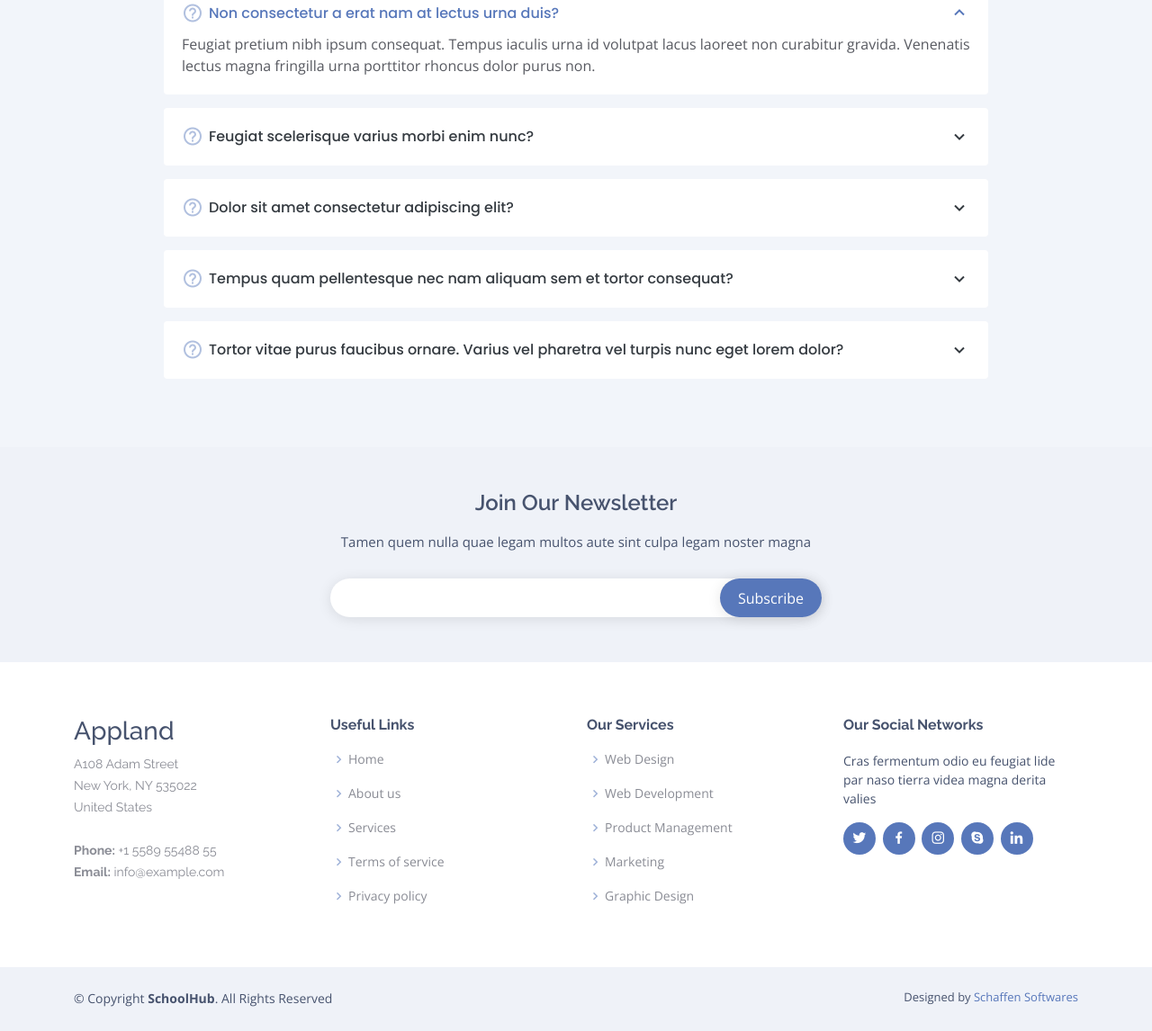
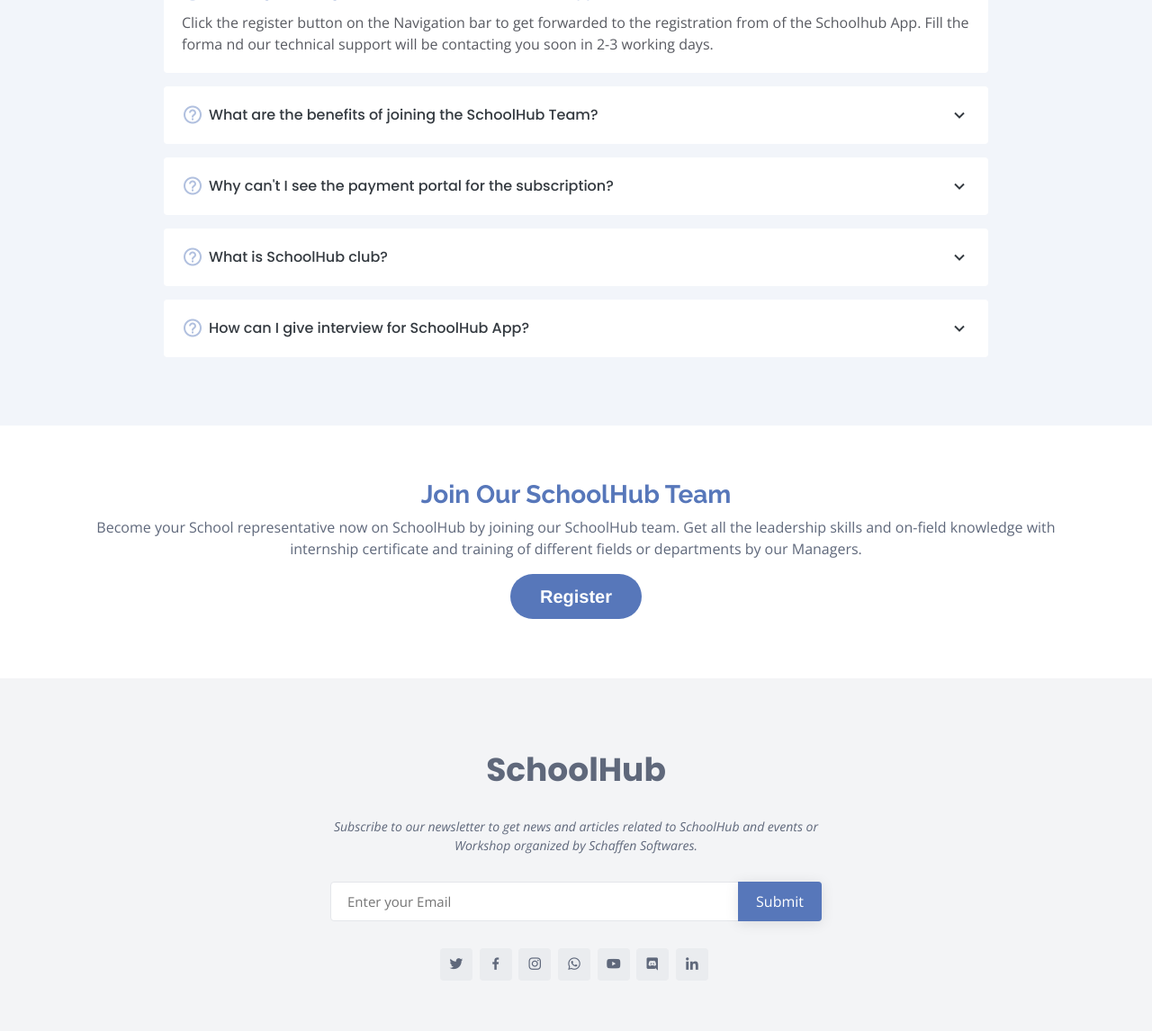
Before and after one commit to DhiranshSaxena/SchoolHub-Website, a plain HTML site: page index.html in a window 1280 px wide. Shown: the part 4763-5909 px from the top of the page at 90% size. Drawn offline with nearby package versions, Linux system fonts and the light colour scheme; a script that the page names is missing.

Commit message:
16-05-2021 (5:30 AM)

```diff
--- a/assets/css/style.css
+++ b/assets/css/style.css
@@ -1050,53 +1050,104 @@ section {
 }
 
 /*--------------------------------------------------------------
+# Cta
+--------------------------------------------------------------*/
+.cta {
+  background: #fff;
+  background-size: cover;
+  padding: 60px 0;
+}
+
+.cta h3 {
+  color: #5777ba;
+  font-size: 28px;
+  font-weight: 700;
+}
+
+.cta p {
+  color: #5f687b;
+}
+
+.cta .cta-btn {
+  font-family: "Raleway", sans-serif;
+  text-transform: uppercase;
+  font-weight: 500;
+  font-size: 16px;
+  letter-spacing: 1px;
+  display: inline-block;
+  padding: 8px 28px;
+  border-radius: 4px;
+  transition: 0.5s;
+  margin-top: 10px;
+  border: 2px solid #fff;
+  color: #fff;
+}
+
+.cta .cta-btn:hover {
+  background: #fff;
+  border-color: #fff;
+}
+
+/*--------------------------------------------------------------
 # Footer
 --------------------------------------------------------------*/
 #footer {
-  background: #fff;
-  padding: 0 0 30px 0;
-  color: #47536e;
+  background-color: #f3f4f6;
+  color: #5f687b;
   font-size: 14px;
-  background: #eff2f8;
+  position: relative;
 }
 
-#footer .footer-newsletter {
-  padding: 50px 0;
-  background: #eff2f8;
+#footer .footer-top {
+  position: relative;
+  z-index: 2;
+  text-align: center;
+  padding: 80px 0;
+}
+
+#footer .footer-top h3 {
+  font-size: 36px;
+  font-weight: 700;
+  color: #5f687b;
+  position: relative;
+  font-family: "Poppins", sans-serif;
+  padding-bottom: 0;
+  margin-bottom: 0;
+}
+
+#footer .footer-top p {
+  font-size: 15;
+  font-style: italic;
+  margin: 30px 0 0 0;
+  padding: 0;
+}
+
+#footer .footer-top .footer-newsletter {
   text-align: center;
   font-size: 15px;
+  margin-top: 30px;
 }
 
-#footer .footer-newsletter h4 {
-  font-size: 24px;
-  margin: 0 0 20px 0;
-  padding: 0;
-  line-height: 1;
-  font-weight: 600;
-  color: #47536e;
-}
-
-#footer .footer-newsletter form {
-  margin-top: 30px;
+#footer .footer-top .footer-newsletter form {
   background: #fff;
   padding: 6px 10px;
   position: relative;
-  border-radius: 50px;
-  box-shadow: 0px 2px 15px rgba(0, 0, 0, 0.1);
+  border-radius: 4px;
   text-align: left;
+  border: 1px solid #e4e6ea;
 }
 
-#footer .footer-newsletter form input[type="email"] {
+#footer .footer-top .footer-newsletter form input[type="email"] {
   border: 0;
   padding: 4px 8px;
   width: calc(100% - 100px);
 }
 
-#footer .footer-newsletter form input[type="submit"] {
+#footer .footer-top .footer-newsletter form input[type="submit"] {
   position: absolute;
-  top: 0;
-  right: 0;
-  bottom: 0;
+  top: -1px;
+  right: -1px;
+  bottom: -1px;
   border: 0;
   background: none;
   font-size: 16px;
@@ -1104,96 +1155,27 @@ section {
   background: #5777ba;
   color: #fff;
   transition: 0.3s;
-  border-radius: 50px;
+  border-radius: 0 4px 4px 0;
   box-shadow: 0px 2px 15px rgba(0, 0, 0, 0.1);
 }
 
-#footer .footer-newsletter form input[type="submit"]:hover {
-  background: #415f9d;
+#footer .footer-top .footer-newsletter form input[type="submit"]:hover {
+  background: #206bfb;
 }
 
-#footer .footer-top {
-  padding: 60px 0 30px 0;
-  background: #fff;
-}
-
-#footer .footer-top .footer-contact {
-  margin-bottom: 30px;
-}
-
-#footer .footer-top .footer-contact h4 {
-  font-size: 22px;
-  margin: 0 0 30px 0;
-  padding: 2px 0 2px 0;
-  line-height: 1;
-  font-weight: 700;
-  color: #47536e;
-}
-
-#footer .footer-top .footer-contact p {
-  font-size: 14px;
-  line-height: 24px;
-  margin-bottom: 0;
-  font-family: "Raleway", sans-serif;
-  color: #8a8c95;
-}
-
-#footer .footer-top h4 {
-  font-size: 16px;
-  font-weight: bold;
-  color: #47536e;
-  position: relative;
-  padding-bottom: 12px;
-}
-
-#footer .footer-top .footer-links {
-  margin-bottom: 30px;
-}
-
-#footer .footer-top .footer-links ul {
-  list-style: none;
-  padding: 0;
-  margin: 0;
-}
-
-#footer .footer-top .footer-links ul i {
-  padding-right: 2px;
-  color: #9fb2d8;
-  font-size: 18px;
-  line-height: 1;
-}
-
-#footer .footer-top .footer-links ul li {
-  padding: 10px 0;
-  display: flex;
-  align-items: center;
-}
-
-#footer .footer-top .footer-links ul li:first-child {
-  padding-top: 0;
-}
-
-#footer .footer-top .footer-links ul a {
-  color: #8a8c95;
-  transition: 0.3s;
-  display: inline-block;
-  line-height: 1;
-}
-
-#footer .footer-top .footer-links ul a:hover {
-  text-decoration: none;
-  color: #5777ba;
+#footer .footer-top .social-links {
+  margin-top: 30px;
 }
 
 #footer .footer-top .social-links a {
   font-size: 18px;
   display: inline-block;
-  background: #5777ba;
-  color: #fff;
+  background: #eaecef;
+  color: #5f687b;
   line-height: 1;
   padding: 8px 0;
   margin-right: 4px;
-  border-radius: 50%;
+  border-radius: 4px;
   text-align: center;
   width: 36px;
   height: 36px;
@@ -1201,28 +1183,32 @@ section {
 }
 
 #footer .footer-top .social-links a:hover {
-  background: #27282c;
+  background: #5777ba;
   color: #fff;
   text-decoration: none;
 }
 
+#footer .footer-bottom {
+  border-top: 1px solid #d9dce2;
+  z-index: 2;
+  position: relative;
+  padding-top: 40px;
+  padding-bottom: 40px;
+}
+
 #footer .copyright {
-  text-align: center;
   float: left;
-  color: #47536e;
 }
 
 #footer .credits {
   float: right;
-  text-align: center;
   font-size: 13px;
-  color: #47536e;
 }
 
-@media (max-width: 768px) {
+@media (max-width: 992px) {
   #footer .copyright, #footer .credits {
     float: none;
-    text-align: center;
-    padding: 5px 0;
+    -moz-text-align-last: center;
+    text-align-last: center;
   }
 }
--- a/index.html
+++ b/index.html
@@ -30,6 +30,45 @@
 </head>
 
 <body>
+
+  <!-- The core Firebase JS SDK is always required and must be listed first -->
+<script src="https://www.gstatic.com/firebasejs/8.6.1/firebase-app.js"></script>
+
+<!-- TODO: Add SDKs for Firebase products that you want to use
+     https://firebase.google.com/docs/web/setup#available-libraries -->
+<script src="https://www.gstatic.com/firebasejs/8.6.1/firebase-analytics.js"></script>
+
+<script>
+  // Your web app's Firebase configuration
+  // For Firebase JS SDK v7.20.0 and later, measurementId is optional
+  var firebaseConfig = {
+    apiKey: "AIzaSyBWqhFLmD2NMZiQwDEu75BizGEbC7TYJVU",
+    authDomain: "schoolhub-website.firebaseapp.com",
+    projectId: "schoolhub-website",
+    storageBucket: "schoolhub-website.appspot.com",
+    messagingSenderId: "336965220207",
+    appId: "1:336965220207:web:1556a5dfc6180d47e19a9a",
+    measurementId: "G-2PDXTZ43DF"
+  };
+  // Initialize Firebase
+  firebase.initializeApp(firebaseConfig);
+  firebase.analytics();
+
+  function writeData(){
+    firebase.database().ref("User").push({
+      email: document.getElementById("email").value,
+    });
+  }
+
+  var firebaseRef = firebase.database().ref('emails');
+
+  document.querySelector('#send').addEventListener('click', ()=>{
+    const email = document.getElementById('email').value;
+    firebaseRef.push(email);
+  });
+
+</script>
+
 
   <!-- ======= Header ======= -->
   <header id="header" class="fixed-top  header-transparent ">
@@ -66,7 +105,7 @@
             </ul>
           </li> -->
           <!-- <li><a class="nav-link scrollto" href="#contact">Contact</a></li> -->
-          <li><a class="getstarted scrollto" href="#features">Register</a></li>
+          <li><a class="getstarted scrollto" href="https://o9c0ze7b739.typeform.com/to/TG2gH5Z1">Register</a></li>
         </ul>
         <i class="bi bi-list mobile-nav-toggle"></i>
       </nav><!-- .navbar -->
@@ -83,7 +122,7 @@
           <div>
             <h1>A Buddy to Help You in Your Study</h1>
             <h2>Download the SchoolHub App now and get all the features to make your student life an easy go and let all your school problem and stress vanish away.</h2>
-            <a href="#" class="download-btn"><i class="bx bxl-play-store"></i> Google Play</a>
+            <a href="https://play.google.com/store/apps/details?id=com.schaffen.lpchub" class="download-btn"><i class="bx bxl-play-store"></i> Google Play</a>
             <a href="#" class="download-btn"><i class="bx bxl-apple"></i> App Store</a>
           </div>
         </div>
@@ -221,18 +260,15 @@
           <div class="col-md-8 pt-5 order-2 order-md-1" data-aos="fade-up">
             <h3>Get guidance from board toppers for your examination preparation.</h3>
             <p class="fst-italic">
-              Lorem ipsum dolor sit amet, consectetur adipiscing elit, sed do eiusmod tempor incididunt ut labore et dolore
-              magna aliqua.
+              We brought you the board toppers around India to your phones who will be helping you and guiding you in your studies and preparation by giving their tips and tricks which was used by them for giving excellence performance in their examinations.
             </p>
             <p>
-              Ullamco laboris nisi ut aliquip ex ea commodo consequat. Duis aute irure dolor in reprehenderit in voluptate
-              velit esse cillum dolore eu fugiat nulla pariatur. Excepteur sint occaecat cupidatat non proident, sunt in
-              culpa qui officia deserunt mollit anim id est laborum
+              Now forget about making your study plans or schedule and roaming around toppers to know their scret to score good marks. We bring all those tips and tricks to your on your phone.
             </p>
             <ul>
-              <li><i class="bi bi-check"></i> Et praesentium laboriosam architecto nam .</li>
-              <li><i class="bi bi-check"></i> Eius et voluptate. Enim earum tempore aliquid. Nobis et sunt consequatur. Aut repellat in numquam velit quo dignissimos et.</li>
-              <li><i class="bi bi-check"></i> Facilis ut et voluptatem aperiam. Autem soluta ad fugiat.</li>
+              <li><i class="bi bi-check"></i> Read successful stories of board toppers and achievers.</li>
+              <li><i class="bi bi-check"></i> Get to know about their tips, tricks and strategy for scoring good marks in board examination.</li>
+              <li><i class="bi bi-check"></i> Get access to private chatbox where you can clear all doubts with the toppers.</li>
             </ul>
           </div>
         </div>
@@ -425,46 +461,46 @@
         <div class="accordion-list">
           <ul>
             <li data-aos="fade-up">
-              <i class="bx bx-help-circle icon-help"></i> <a data-bs-toggle="collapse" class="collapse" data-bs-target="#accordion-list-1">Non consectetur a erat nam at lectus urna duis? <i class="bx bx-chevron-down icon-show"></i><i class="bx bx-chevron-up icon-close"></i></a>
+              <i class="bx bx-help-circle icon-help"></i> <a data-bs-toggle="collapse" class="collapse" data-bs-target="#accordion-list-1">How to get the login for Pre-Access of SchoolHub App? <i class="bx bx-chevron-down icon-show"></i><i class="bx bx-chevron-up icon-close"></i></a>
               <div id="accordion-list-1" class="collapse show" data-bs-parent=".accordion-list">
                 <p>
-                  Feugiat pretium nibh ipsum consequat. Tempus iaculis urna id volutpat lacus laoreet non curabitur gravida. Venenatis lectus magna fringilla urna porttitor rhoncus dolor purus non.
+                  Click the register button on the Navigation bar to get forwarded to the registration from of the Schoolhub App. Fill the forma nd our technical support will be contacting you soon in 2-3 working days.
                 </p>
               </div>
             </li>
 
             <li data-aos="fade-up" data-aos-delay="100">
-              <i class="bx bx-help-circle icon-help"></i> <a data-bs-toggle="collapse" data-bs-target="#accordion-list-2" class="collapsed">Feugiat scelerisque varius morbi enim nunc? <i class="bx bx-chevron-down icon-show"></i><i class="bx bx-chevron-up icon-close"></i></a>
+              <i class="bx bx-help-circle icon-help"></i> <a data-bs-toggle="collapse" data-bs-target="#accordion-list-2" class="collapsed">What are the benefits of joining the SchoolHub Team? <i class="bx bx-chevron-down icon-show"></i><i class="bx bx-chevron-up icon-close"></i></a>
               <div id="accordion-list-2" class="collapse" data-bs-parent=".accordion-list">
                 <p>
-                  Dolor sit amet consectetur adipiscing elit pellentesque habitant morbi. Id interdum velit laoreet id donec ultrices. Fringilla phasellus faucibus scelerisque eleifend donec pretium. Est pellentesque elit ullamcorper dignissim. Mauris ultrices eros in cursus turpis massa tincidunt dui.
+                  After joining the Schoolhub team we will be appointing you with a team which will be developing your group discussion skills, leadership skills, intership certificate and letter of recommendation.
                 </p>
               </div>
             </li>
 
             <li data-aos="fade-up" data-aos-delay="200">
-              <i class="bx bx-help-circle icon-help"></i> <a data-bs-toggle="collapse" data-bs-target="#accordion-list-3" class="collapsed">Dolor sit amet consectetur adipiscing elit? <i class="bx bx-chevron-down icon-show"></i><i class="bx bx-chevron-up icon-close"></i></a>
+              <i class="bx bx-help-circle icon-help"></i> <a data-bs-toggle="collapse" data-bs-target="#accordion-list-3" class="collapsed">Why can't I see the payment portal for the subscription? <i class="bx bx-chevron-down icon-show"></i><i class="bx bx-chevron-up icon-close"></i></a>
               <div id="accordion-list-3" class="collapse" data-bs-parent=".accordion-list">
                 <p>
-                  Eleifend mi in nulla posuere sollicitudin aliquam ultrices sagittis orci. Faucibus pulvinar elementum integer enim. Sem nulla pharetra diam sit amet nisl suscipit. Rutrum tellus pellentesque eu tincidunt. Lectus urna duis convallis convallis tellus. Urna molestie at elementum eu facilisis sed odio morbi quis
+                  The App is still in its Pre-Access Version, therefore, we are giving everyone free Senior Subscription for free if you register right now. You can see the register button for pre-access of the app in the navigation bar.
                 </p>
               </div>
             </li>
 
             <li data-aos="fade-up" data-aos-delay="300">
-              <i class="bx bx-help-circle icon-help"></i> <a data-bs-toggle="collapse" data-bs-target="#accordion-list-4" class="collapsed">Tempus quam pellentesque nec nam aliquam sem et tortor consequat? <i class="bx bx-chevron-down icon-show"></i><i class="bx bx-chevron-up icon-close"></i></a>
+              <i class="bx bx-help-circle icon-help"></i> <a data-bs-toggle="collapse" data-bs-target="#accordion-list-4" class="collapsed">What is SchoolHub club? <i class="bx bx-chevron-down icon-show"></i><i class="bx bx-chevron-up icon-close"></i></a>
               <div id="accordion-list-4" class="collapse" data-bs-parent=".accordion-list">
                 <p>
-                  Molestie a iaculis at erat pellentesque adipiscing commodo. Dignissim suspendisse in est ante in. Nunc vel risus commodo viverra maecenas accumsan. Sit amet nisl suscipit adipiscing bibendum est. Purus gravida quis blandit turpis cursus in.
+                  Schaffen Softwares created a community students from all over India and named it as SchoolHub club. In this Club we provide free entry to club members in our events, workshops, guide them in their coding journey and provide them a technical mentor for weekly classes.
                 </p>
               </div>
             </li>
 
             <li data-aos="fade-up" data-aos-delay="400">
-              <i class="bx bx-help-circle icon-help"></i> <a data-bs-toggle="collapse" data-bs-target="#accordion-list-5" class="collapsed">Tortor vitae purus faucibus ornare. Varius vel pharetra vel turpis nunc eget lorem dolor? <i class="bx bx-chevron-down icon-show"></i><i class="bx bx-chevron-up icon-close"></i></a>
+              <i class="bx bx-help-circle icon-help"></i> <a data-bs-toggle="collapse" data-bs-target="#accordion-list-5" class="collapsed">How can I give interview for SchoolHub App? <i class="bx bx-chevron-down icon-show"></i><i class="bx bx-chevron-up icon-close"></i></a>
               <div id="accordion-list-5" class="collapse" data-bs-parent=".accordion-list">
                 <p>
-                  Laoreet sit amet cursus sit amet dictum sit amet justo. Mauris vitae ultricies leo integer malesuada nunc vel. Tincidunt eget nullam non nisi est sit amet. Turpis nunc eget lorem dolor sed. Ut venenatis tellus in metus vulputate eu scelerisque.
+                  If you want to give interview for our SchoolHub App then you can WhatsApp us at +91 99199-21160 or mail us at support@schaffensofts.in and our interview team will contact you in 2-3 working days.
                 </p>
               </div>
             </li>
@@ -539,79 +575,61 @@
       </div>
     </section>End Contact Section -->
 
+    <!-- ======= Cta Section ======= -->
+    <section id="cta" class="cta">
+      <div class="container">
+
+        <div class="text-center">
+          <h3>Join Our SchoolHub Team</h3>
+          <p> Become your School representative now on SchoolHub by joining our SchoolHub team. Get all the leadership skills and on-field knowledge with internship certificate and training of different fields or departments by our Managers.</p>
+          <a class="typeform-share button" href="https://form.typeform.com/to/JzjrrMVu?typeform-medium=embed-snippet" data-mode="popup" style="display:inline-block;text-decoration:none;background-color:#5777ba;color:white;cursor:pointer;font-family:Helvetica,Arial,sans-serif;font-size:20px;line-height:50px;text-align:center;margin:0;height:50px;padding:0px 33px;border-radius:25px;max-width:100%;white-space:nowrap;overflow:hidden;text-overflow:ellipsis;font-weight:bold;-webkit-font-smoothing:antialiased;-moz-osx-font-smoothing:grayscale;" data-size="100" target="_blank">Register</a> <script> (function() { var qs,js,q,s,d=document, gi=d.getElementById, ce=d.createElement, gt=d.getElementsByTagName, id="typef_orm_share", b="https://embed.typeform.com/"; if(!gi.call(d,id)){ js=ce.call(d,"script"); js.id=id; js.src=b+"embed.js"; q=gt.call(d,"script")[0]; q.parentNode.insertBefore(js,q) } })() </script>
+          <!-- <a class="cta-btn" href="#">Call To Action</a> -->
+        </div>
+
+      </div>
+    </section><!-- End Cta Section -->
+
+
   </main>
+
+
 
     <!-- ======= Footer ======= -->
     <footer id="footer">
 
-    <div class="footer-newsletter">
+      <div class="footer-top">
+
         <div class="container">
-        <div class="row justify-content-center">
+
+          <div class="row  justify-content-center">
             <div class="col-lg-6">
-            <h4>Join Our Newsletter</h4>
-            <p>Tamen quem nulla quae legam multos aute sint culpa legam noster magna</p>
-            <form action="" method="post">
-              <input type="email" name="email"><input type="submit" value="Subscribe">
+              <h3>SchoolHub</h3>
+              <p>Subscribe to our newsletter to get news and articles related to SchoolHub and events or Workshop organized by Schaffen Softwares.</p>
+            </div>
+          </div>
+
+          <div class="row footer-newsletter justify-content-center">
+            <div class="col-lg-6">
+              <form action="https://o9c0ze7b739.typeform.com/to/JzjrrMVu" method="post">
+                <input type="email" name="email" placeholder="Enter your Email" id="email" ><input type="submit" id="send">
               </form>
             </div>
           </div>
-      </div>
-    </div>
 
-    <div class="footer-top">
-      <div class="container">
-        <div class="row">
-
-          <div class="col-lg-3 col-md-6 footer-contact">
-            <h3>Appland</h3>
-            <p>
-              A108 Adam Street <br>
-              New York, NY 535022<br>
-              United States <br><br>
-              <strong>Phone:</strong> +1 5589 55488 55<br>
-              <strong>Email:</strong> info@example.com<br>
-            </p>
-          </div>
-
-          <div class="col-lg-3 col-md-6 footer-links">
-            <h4>Useful Links</h4>
-            <ul>
-              <li><i class="bx bx-chevron-right"></i> <a href="#">Home</a></li>
-              <li><i class="bx bx-chevron-right"></i> <a href="#">About us</a></li>
-              <li><i class="bx bx-chevron-right"></i> <a href="#">Services</a></li>
-              <li><i class="bx bx-chevron-right"></i> <a href="#">Terms of service</a></li>
-              <li><i class="bx bx-chevron-right"></i> <a href="#">Privacy policy</a></li>
-            </ul>
-          </div>
-
-          <div class="col-lg-3 col-md-6 footer-links">
-            <h4>Our Services</h4>
-            <ul>
-              <li><i class="bx bx-chevron-right"></i> <a href="#">Web Design</a></li>
-              <li><i class="bx bx-chevron-right"></i> <a href="#">Web Development</a></li>
-              <li><i class="bx bx-chevron-right"></i> <a href="#">Product Management</a></li>
-              <li><i class="bx bx-chevron-right"></i> <a href="#">Marketing</a></li>
-              <li><i class="bx bx-chevron-right"></i> <a href="#">Graphic Design</a></li>
-            </ul>
-          </div>
-
-          <div class="col-lg-3 col-md-6 footer-links">
-            <h4>Our Social Networks</h4>
-            <p>Cras fermentum odio eu feugiat lide par naso tierra videa magna derita valies</p>
-            <div class="social-links mt-3">
-              <a href="#" class="twitter"><i class="bx bxl-twitter"></i></a>
-              <a href="#" class="facebook"><i class="bx bxl-facebook"></i></a>
-              <a href="#" class="instagram"><i class="bx bxl-instagram"></i></a>
-              <a href="#" class="google-plus"><i class="bx bxl-skype"></i></a>
-              <a href="#" class="linkedin"><i class="bx bxl-linkedin"></i></a>
-            </div>
+          <div class="social-links">
+            <a href="https://twitter.com/Schaffen_Softs" class="twitter"><i class="bx bxl-twitter"></i></a>
+            <a href="https://www.facebook.com/SchaffenSoftwares" class="facebook"><i class="bx bxl-facebook"></i></a>
+            <a href="https://www.instagram.com/schoolhub.apk/" class="instagram"><i class="bx bxl-instagram"></i></a>
+            <a href="https://api.whatsapp.com/send?phone=+919919921160" class="whatsapp"><i class="bx bxl-whatsapp"></i></a>
+            <a href="https://www.youtube.com/channel/UCD9-qa6XFWn2Hz8U4DSgFvg" class="youtube"><i class="bx bxl-youtube"></i></a>
+            <a href="https://discord.gg/uUTUvk3" class="discord"><i class="bx bxl-discord"></i></a>
+            <a href="https://www.linkedin.com/company/schaffen-softwares" class="linkedin"><i class="bx bxl-linkedin"></i></a>
           </div>
 
         </div>
       </div>
-    </div>
 
-    <div class="container py-4">
+      <div class="container footer-bottom clearfix">
         <div class="copyright">
           &copy; Copyright <strong><span>SchoolHub</span></strong>. All Rights Reserved
         </div>
```
Also changed, not shown: assets/img/apple-touch-icon.png, firebase.json (added), 2 other files. Lines whose indentation alone changed are shown as unchanged.
